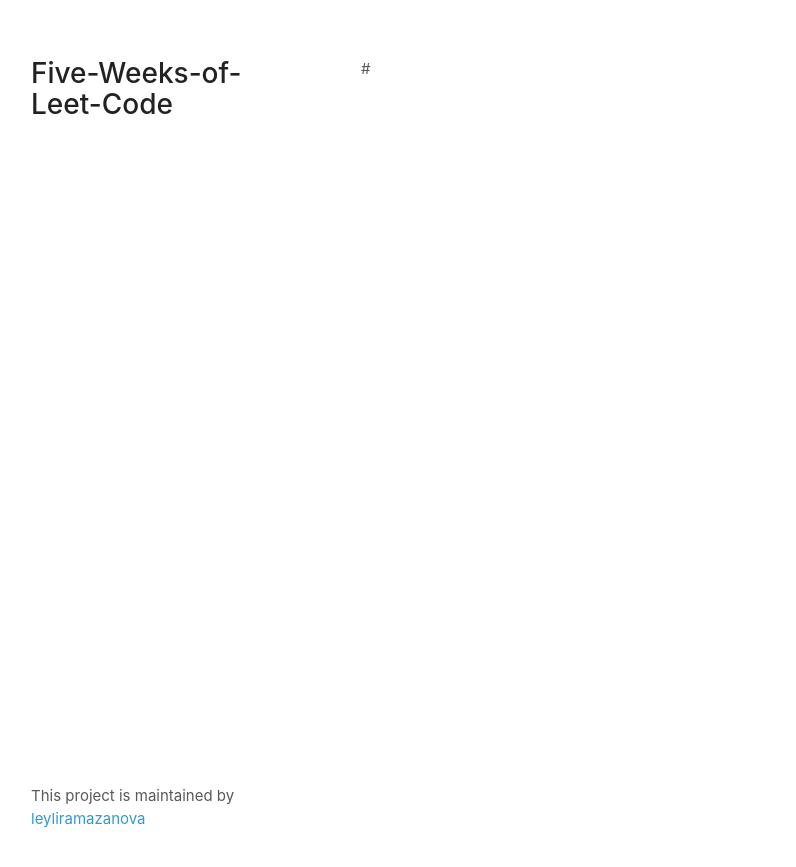
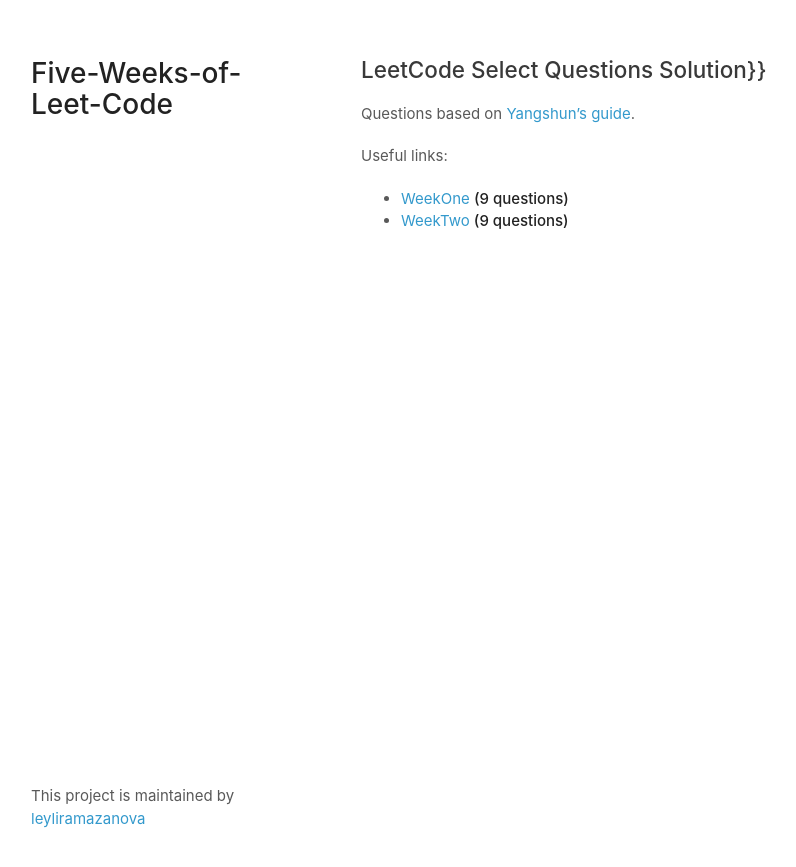
Before and after one commit to leyliramazanova/Five-Weeks-of-Leet-Code, a Jekyll site: the page built from index.md, in a window 1280 px wide. Shown: the top 867 px of the page, without its empty margins (69-865 px from the left). Built offline with Jekyll 4.4.1, drawn with Linux system fonts in a browser that asks for light colours; the repository's description, which GitHub fills in, is left out; our own code applies the rules of GitHub Pages for plain Markdown files.

Commit message:
Update index.md

```diff
--- a/index.md
+++ b/index.md
@@ -1,13 +1,13 @@
 ---
 layout: default
 ---
-# {{LeetCode Select Questions Solution}}
+## LeetCode Select Questions Solution}}
 
 
-{{Questions based on [Yangshun's guide](https://yangshun.github.io/tech-interview-handbook/best-practice-questions/
+Questions based on [Yangshun's guide](https://yangshun.github.io/tech-interview-handbook/best-practice-questions/
 ).
 
 
 Useful links:
 * [WeekOne](WeekOne/weekOne.md)  **(9 questions)**
-* [WeekTwo](WeekTwo/weekTwo.md)  **(9 questions)**}}
+* [WeekTwo](WeekTwo/weekTwo.md)  **(9 questions)**
```
